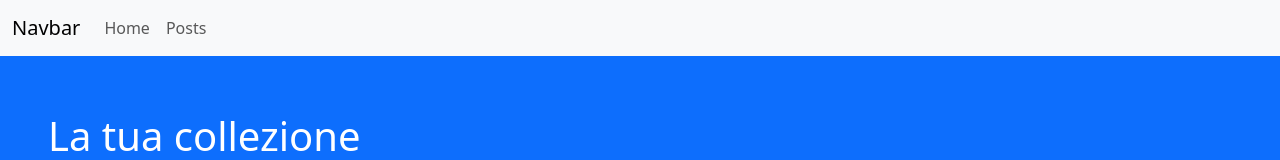
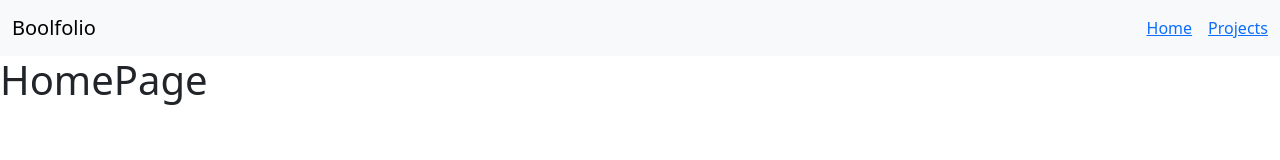
Before and after one commit to Denis-Turbatu/vite-boolfolio, a Vue app: page / in a window 1280 px wide. Shown: the top 160 px of the page. Built offline with nearby package versions, Linux system fonts and the light colour scheme; no server answers.

Commit message:
feat: created home route with basic homepage + created roouter-links in AppHeader which links users into HomePage and ProjectsPage

```diff
--- a/src/components/AppHeader.vue
+++ b/src/components/AppHeader.vue
@@ -8,19 +8,19 @@
     <div>
         <nav class="navbar navbar-expand-lg bg-body-tertiary">
             <div class="container-fluid">
-                <a class="navbar-brand" href="#">Navbar</a>
+                <a class="navbar-brand" href="#">Boolfolio</a>
                 <button class="navbar-toggler" type="button" data-bs-toggle="collapse"
                     data-bs-target="#navbarNavDropdown" aria-controls="navbarNavDropdown" aria-expanded="false"
                     aria-label="Toggle navigation">
                     <span class="navbar-toggler-icon"></span>
                 </button>
-                <div class="collapse navbar-collapse" id="navbarNavDropdown">
-                    <ul class="navbar-nav">
+                <div class="collapse navbar-collapse d-flex justify-content-end" id="navbarNavDropdown">
+                    <ul class="navbar-nav d-flex gap-3">
                         <li class="nav-item">
-                            <a class="nav-link" href="#">Home</a>
+                            <router-link :to="{ name: 'home' }">Home</router-link>
                         </li>
                         <li class="nav-item">
-                            <a class="nav-link" href="#">Posts</a>
+                            <router-link :to="{ name: 'projects' }">Projects</router-link>
                         </li>
                     </ul>
                 </div>
--- /dev/null
+++ b/src/pages/HomePage.vue
@@ -0,0 +1,11 @@
+<script>
+export default {};
+</script>
+
+<template>
+  <div>
+    <h1>HomePage</h1>
+  </div>
+</template>
+
+<style scoped lang="scss"></style>
--- a/src/router.js
+++ b/src/router.js
@@ -1,4 +1,6 @@
 import { createRouter, createWebHistory } from "vue-router";
+
+import HomePage from "./pages/HomePage.vue";
 import ProjectsPage from "./pages/ProjectsPage.vue";
 
 const router = createRouter({
@@ -6,6 +8,11 @@ const router = createRouter({
     routes: [
         {
             path: "/",
+            name: "home",
+            component: HomePage,
+        },
+        {
+            path: "/projects",
             name: "projects",
             component: ProjectsPage,
         },
```
